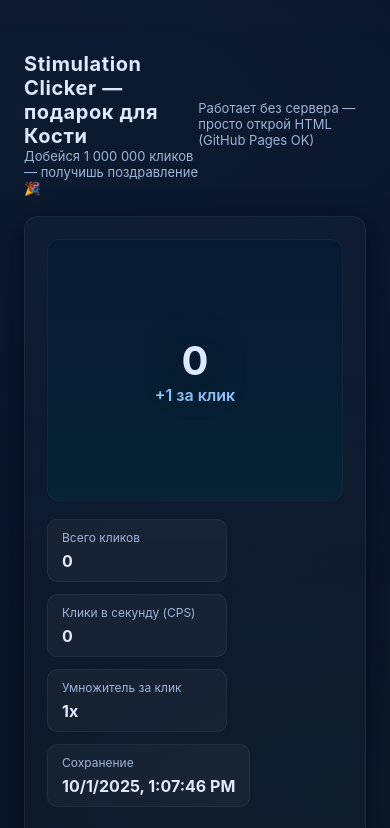
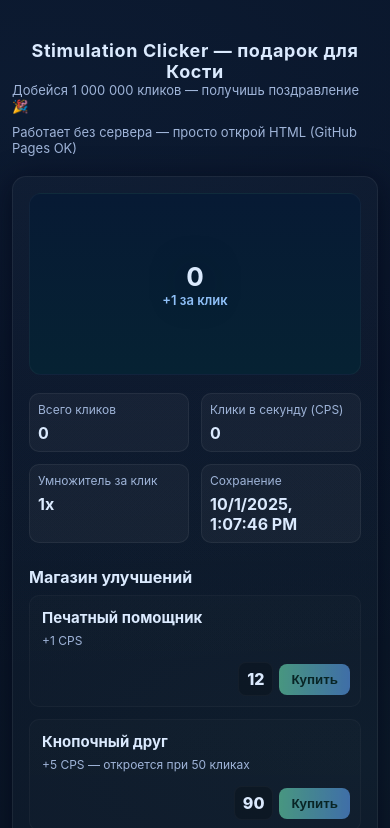
Before and after one commit to I114rk/S-DR-KOSTYA, a plain HTML site: page index.html in a window 390 px wide. Shown: the top 828 px of the page. Drawn offline with Linux system fonts and the light colour scheme.

Commit message:
Update index.html

```diff
--- a/index.html
+++ b/index.html
@@ -13,28 +13,28 @@
     }
     html,body{height:100%;margin:0;background: radial-gradient(1200px 600px at 10% 10%, rgba(96,165,250,0.06), transparent),
       radial-gradient(800px 400px at 90% 90%, rgba(110,231,183,0.04), transparent), linear-gradient(180deg,#071225 0%, #081224 100%);
-      color:#dbeafe;}
-    .wrap{max-width:1100px;margin:28px auto;padding:24px;display:grid;grid-template-columns:1fr 420px;gap:20px}
+      color:#dbeafe;overflow-x:hidden;}
+    .wrap{max-width:1100px;margin:28px auto;padding:16px;display:grid;grid-template-columns:1fr 420px;gap:20px}
 
-    header{grid-column:1/-1;display:flex;align-items:center;justify-content:space-between}
+    header{grid-column:1/-1;display:flex;align-items:center;justify-content:space-between;flex-wrap:wrap;gap:10px}
     h1{margin:0;font-size:20px;letter-spacing:0.6px}
     .sub{color:#9fb4d8;font-size:13px}
 
-    .game{background:linear-gradient(180deg, rgba(255,255,255,0.02), rgba(255,255,255,0.01));border-radius:14px;padding:22px;box-shadow:0 6px 30px rgba(2,6,23,0.7);border:1px solid var(--glass-border)}
+    .game{background:linear-gradient(180deg, rgba(255,255,255,0.02), rgba(255,255,255,0.01));border-radius:14px;padding:16px;box-shadow:0 6px 30px rgba(2,6,23,0.7);border:1px solid var(--glass-border)}
     .left{display:flex;flex-direction:column;gap:18px}
 
-    .big-click{display:flex;align-items:center;justify-content:center;height:260px;border-radius:12px;background:linear-gradient(180deg,#071a34,#062233);border:1px solid rgba(255,255,255,0.04);cursor:pointer;position:relative;overflow:hidden}
-    .big-click:active{transform:scale(.995)}
+    .big-click{display:flex;align-items:center;justify-content:center;height:220px;border-radius:12px;background:linear-gradient(180deg,#071a34,#062233);border:1px solid rgba(255,255,255,0.04);cursor:pointer;position:relative;overflow:hidden}
+    .big-click:active{transform:scale(.98)}
     .big-click .pulse{position:absolute;width:600px;height:600px;border-radius:50%;left:50%;top:50%;transform:translate(-50%,-50%);background:radial-gradient(circle at center, rgba(96,165,250,0.08), transparent 20%);opacity:0;pointer-events:none}
-    .click-count{font-size:40px;font-weight:700;filter:drop-shadow(0 6px 18px rgba(3,7,18,0.8));}
+    .click-count{font-size:34px;font-weight:700;filter:drop-shadow(0 6px 18px rgba(3,7,18,0.8));}
     .click-sub{color:#93c5fd;font-weight:600}
 
     .stats{display:flex;gap:12px;flex-wrap:wrap}
-    .stat{background:var(--glass);padding:10px 14px;border-radius:10px;border:1px solid var(--glass-border);min-width:150px}
+    .stat{background:var(--glass);padding:10px 14px;border-radius:10px;border:1px solid var(--glass-border);flex:1;min-width:120px}
     .stat .label{font-size:12px;color:#9fb4d8}
     .stat .value{font-weight:700;margin-top:6px}
 
-    .shop{display:grid;grid-template-columns:repeat(2,1fr);gap:12px}
+    .shop{display:grid;grid-template-columns:repeat(auto-fit,minmax(150px,1fr));gap:12px}
     .upgrade{background:linear-gradient(180deg, rgba(255,255,255,0.017), rgba(255,255,255,0.01));padding:12px;border-radius:10px;border:1px solid rgba(255,255,255,0.03);min-height:86px;position:relative;overflow:hidden}
     .upgrade.locked{filter:grayscale(.2) opacity:.54}
     .upgrade h3{margin:0;font-size:15px}
@@ -53,18 +53,28 @@
     footer{grid-column:1/-1;text-align:center;color:#9fb4d8;font-size:13px;margin-top:8px}
 
     /* modal */
-    .modal{position:fixed;inset:0;display:none;align-items:center;justify-content:center;background:linear-gradient(180deg, rgba(2,6,23,0.6), rgba(2,6,23,0.9));z-index:40}
+    .modal{position:fixed;inset:0;display:none;align-items:center;justify-content:center;background:linear-gradient(180deg, rgba(2,6,23,0.6), rgba(2,6,23,0.9));z-index:40;padding:10px}
     .modal.open{display:flex}
-    .modal-card{background:linear-gradient(180deg,#041627,#072238);padding:26px;border-radius:14px;text-align:center;max-width:720px;border:1px solid rgba(255,255,255,0.06)}
-    .modal h2{margin:0 0 6px 0;font-size:30px}
-    .modal p{margin:0 0 14px 0;color:#a7c1e9}
+    .modal-card{background:linear-gradient(180deg,#041627,#072238);padding:20px;border-radius:14px;text-align:center;max-width:95%;border:1px solid rgba(255,255,255,0.06)}
+    .modal h2{margin:0 0 6px 0;font-size:24px}
+    .modal p{margin:0 0 14px 0;color:#a7c1e9;font-size:14px}
 
     /* confetti */
     .confetti{position:absolute;inset:0;pointer-events:none;overflow:hidden}
     .confetti i{position:absolute;width:10px;height:16px;background:#fff;opacity:0;transform-origin:center;}
 
     /* responsive */
-    @media(max-width:980px){.wrap{grid-template-columns:1fr;}.right{order:2}}
+    @media(max-width:980px){.wrap{grid-template-columns:1fr}.right{order:2}}
+    @media(max-width:600px){
+      h1{font-size:18px;text-align:center}
+      .wrap{padding:12px}
+      .big-click{height:180px}
+      .click-count{font-size:26px}
+      .click-sub{font-size:13px}
+      .shop{grid-template-columns:1fr}
+      .stat{min-width:100px;padding:8px}
+      header{flex-direction:column;align-items:flex-start}
+    }
   </style>
 </head>
 <body>
```
